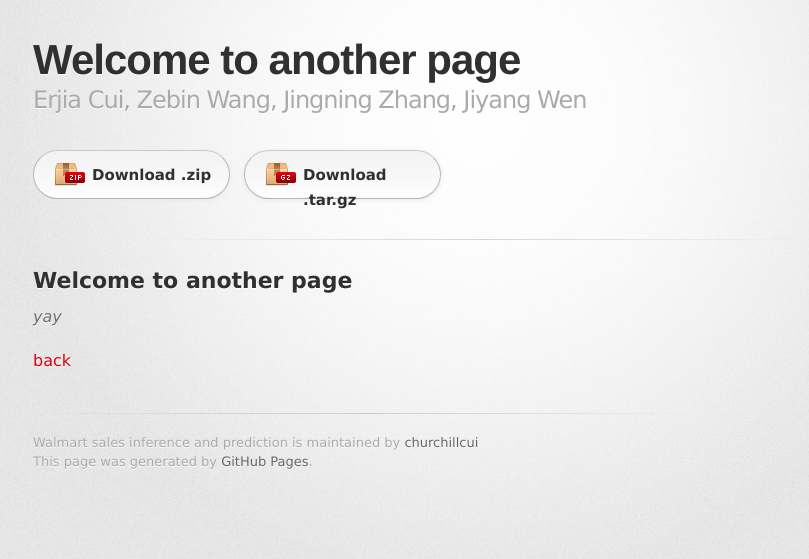
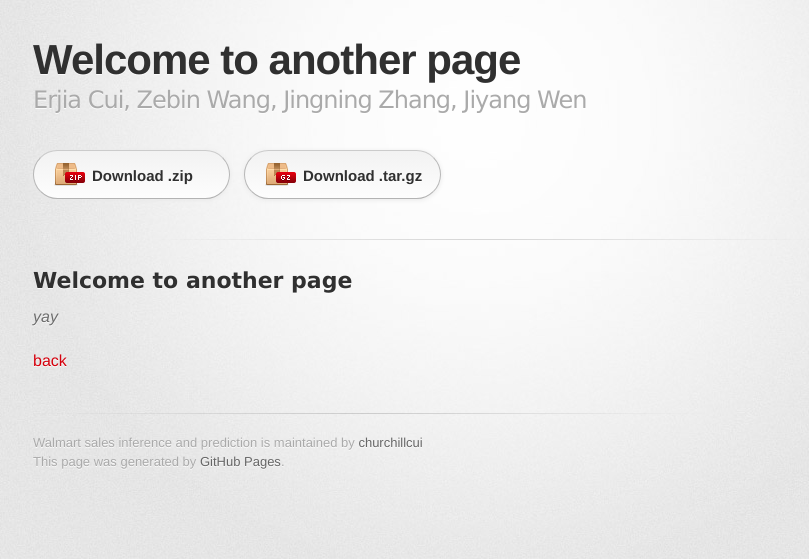
Before and after one commit to churchillcui/ads_retail, a Jekyll site: the page built from another-page.md, in a window 1280 px wide. Shown: the top 559 px of the page, without its empty margins (159-968 px from the left). Built offline with Jekyll 4.4.1, drawn with Linux system fonts in a browser that asks for light colours; some web fonts are replaced; our own code applies the rules of GitHub Pages for plain Markdown files.

Commit message:
Update jekyll-theme-tactile.scss

```diff
--- a/_sass/jekyll-theme-tactile.scss
+++ b/_sass/jekyll-theme-tactile.scss
@@ -51,7 +51,7 @@ table {
 
 /* LAYOUT STYLES */
 body {
-  font-family: 'Myriad Pro', 'Lucida Grande', 'Helvetica Neue', Helvetica, Arial, serif;
+  font-family: 'Myriad', 'Helvetica Neue', Helvetica, Arial, serif;
   font-size: 1em;
   line-height: 1.5;
   color: #6d6d6d;
@@ -72,7 +72,7 @@ header {
 }
 
 header h1 {
-  font-family: 'Myriad Pro', 'Chivo', 'Helvetica Neue', Helvetica, Arial, serif;
+  font-family: 'Myriad', 'Chivo', 'Helvetica Neue', Helvetica, Arial, serif;
   font-size: 42px; font-weight: 900;
   line-height: 1.2;
   color: #303030;
@@ -80,7 +80,7 @@ header h1 {
 }
 
 header h2 {
-  font-family: 'Myriad Pro', 'Lucida Grande', 'Helvetica Neue', Helvetica, Arial, serif;
+  font-family: 'Lucida Grande', 'Helvetica Neue', Helvetica, Arial, serif;
   font-size: 24px;
   font-weight: normal;
   line-height: 1.3;
```
